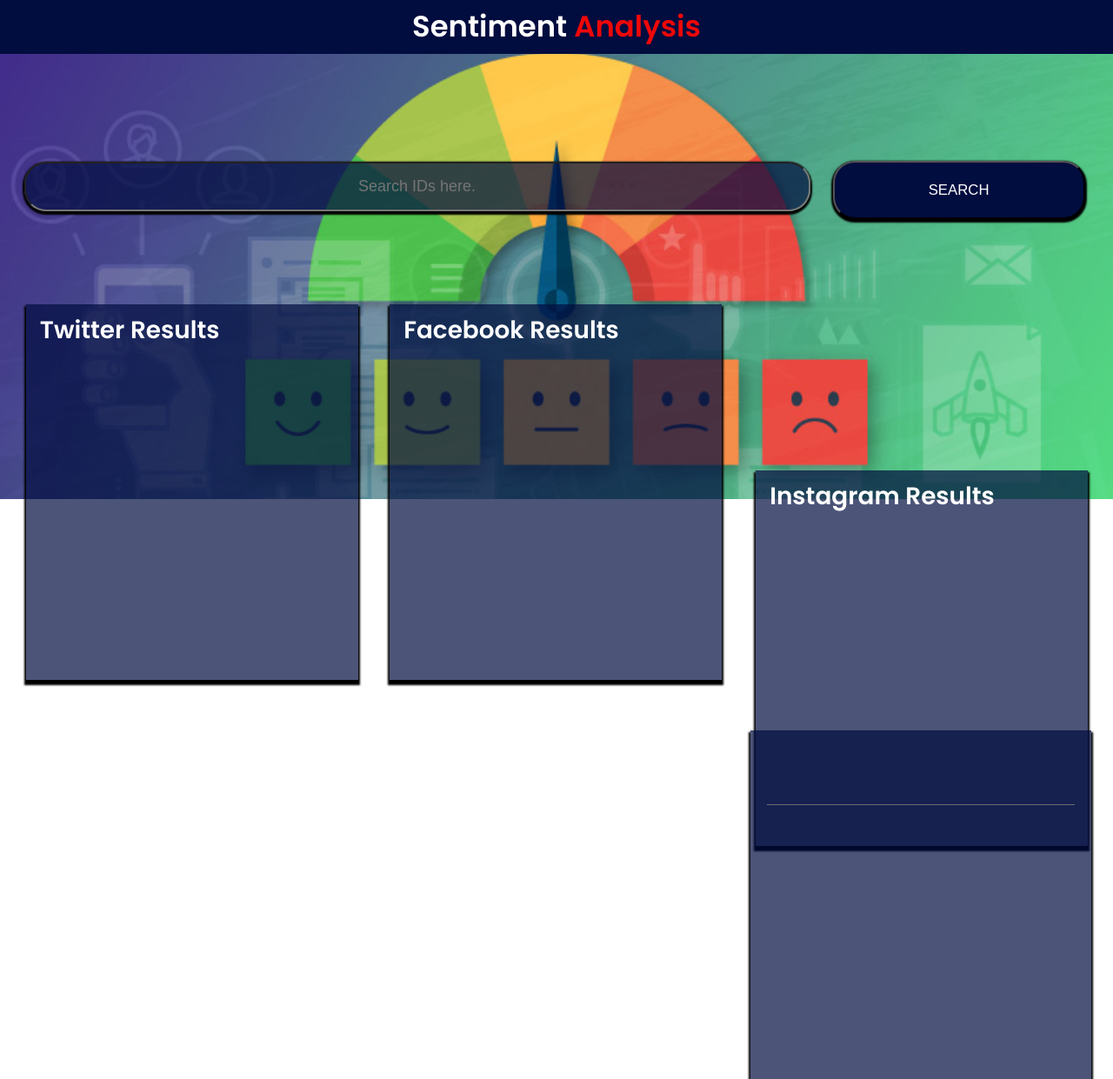
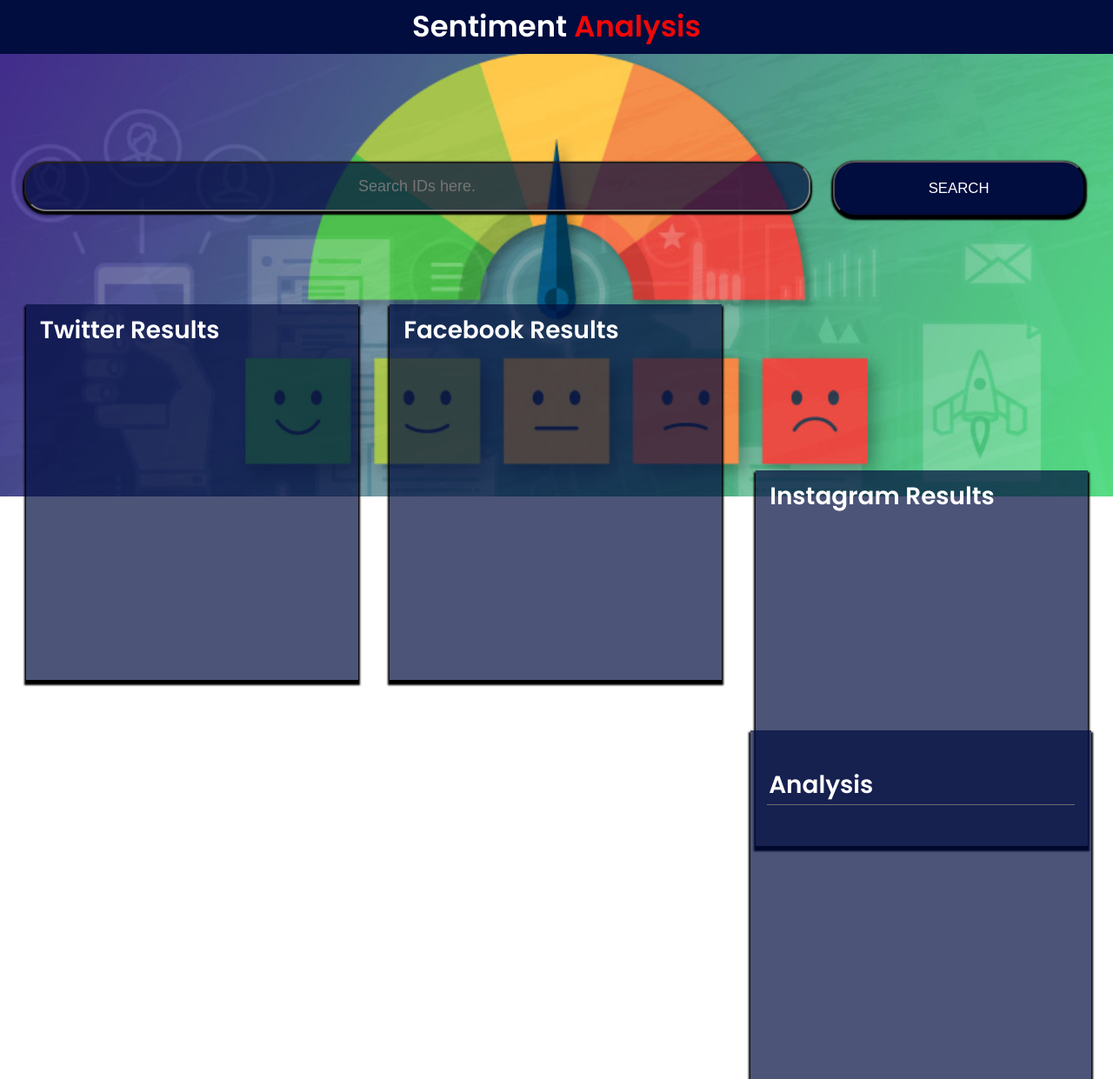
Before and after one commit to Mohit-Gaur/Dashboard, a React app: page / in a window 1280 px wide. Shown: the top 1241 px of the page at 87% size. Built offline with nearby package versions, Linux system fonts and the light colour scheme.

Commit message:
fixed some CSS

```diff
--- a/src/Components/App/App.js
+++ b/src/Components/App/App.js
@@ -12,7 +12,7 @@
   const [searchResults, setSearchResults] = useState('');
   const [searchResultsFB, setSearchResultsFB] = useState('');
   const [searchResultsIN, setSearchResultsIN] = useState('');
-  const [mainlistName, setMainlistName] = useState('');
+  const [mainlistName, setMainlistName] = useState('Analysis');
   const [mainlistItems, setMainlistItems] = useState('');
 
   async function handleSearchSubmit(event) {
--- a/src/Components/App/SearchBar.css
+++ b/src/Components/App/SearchBar.css
@@ -28,7 +28,7 @@
 .SearchBar button {
   cursor: pointer;
   width: 290px;
-  padding: 1.20rem 0;
+  padding: 1.10rem 0;
   border-radius: 25px;
   border: 1px slateblue #fff;
   background-color: #010c3f;
```
